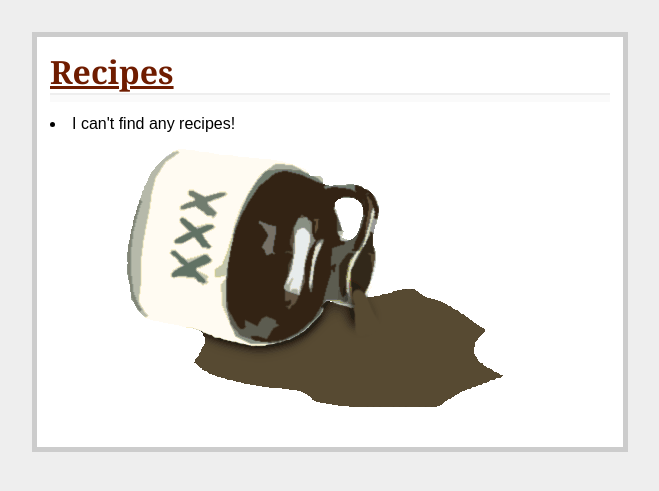
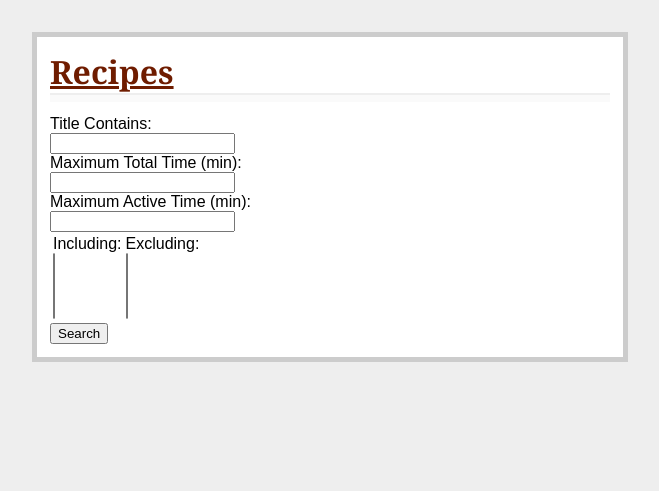
Before and after one commit to kylemarsh/recipelister, a Flask app: page / in a window 1280 px wide. Shown: the top 491 px of the page, without its empty margins (310-969 px from the left). Run offline with Flask 2, Linux system fonts and the light colour scheme; data that the repository does not hold is empty.

Commit message:
implement search by included/excluded labels
Added logic to the search filtering to include/exclude recipes with
specified labels in the search results.

Also changed index to route to the search page, rather than the full
catelog list.

```diff
--- a/recipelister/templates/layout.html
+++ b/recipelister/templates/layout.html
@@ -5,7 +5,7 @@
 </script>
 <link rel=stylesheet type=text/css href="{{ url_for('static', filename='style.css') }}">
 <div class=page>
-	<h1><a class='title' href="{{ url_for('index') }}">Recipes</a></h1>
+	<h1><a class='title' href="{{ url_for('search') }}">Recipes</a></h1>
 	<div class=metanav>
 	</div>
 	{% for message in get_flashed_messages() %}
--- a/recipelister/templates/search.html
+++ b/recipelister/templates/search.html
@@ -20,16 +20,21 @@
 		{{ render_errors(form.max_active_time) }}
 	</div>
 	<div id="labels">
-		<!-- TODO: javascripty 2-pane list -->
+		<!-- TODO: good boolean UI?? -->
+		<table><tr>
+		<td>
 		{{ form.included_labels.label() }}:
 		<br />
 		{{ form.included_labels }}
 		{{ render_errors(form.included_labels) }}
-		<br />
+		</td>
+		<td>
 		{{ form.excluded_labels.label() }}:
 		<br />
 		{{ form.excluded_labels }}
 		{{ render_errors(form.excluded_labels) }}
+		</td>
+		</tr></table>
 	</div>
 	<input type="submit" value="Search">
 </form>
--- a/recipelister/views.py
+++ b/recipelister/views.py
@@ -1,6 +1,6 @@
 from flask import abort, render_template, redirect, request, session, url_for
 from flask_wtf import Form
-from sqlalchemy import or_
+from sqlalchemy import and_, or_
 from wtforms import IntegerField, HiddenField, TextField, TextAreaField
 from wtforms import PasswordField
 from wtforms.ext.sqlalchemy.fields import QuerySelectMultipleField
@@ -12,9 +12,9 @@ from recipelister.helpers import login_required
 from recipelister.helpers import is_safe_url, get_redirect_target
 
 
-@app.route("/")
-def index():
-    return render_template('index.html', recipes=Recipe.query.all())
+@app.route("/recipe/all")
+def show_all():
+    return render_template('list.html', recipes=Recipe.query.all())
 
 
 @app.route("/recipe/<recipe_id>")
@@ -97,6 +97,8 @@ def remove_label_from_recipe(recipe_id, label_id):
     return redirect(url_for('edit_recipe', recipe_id=recipe.recipe_id))
 
 
+@app.route("/")
+@app.route("/index")
 @app.route("/search")
 def search():
     form = SearchForm(request.args)
@@ -108,6 +110,8 @@ def search():
     max_active_time = form.max_active_time.data
     max_total_time = form.max_total_time.data
     fragments = form.title_fragments.data.split()
+    included_labels = form.included_labels.data
+    excluded_labels = form.excluded_labels.data
 
     query = Recipe.query
     if max_active_time is not None:
@@ -117,11 +121,13 @@ def search():
     if fragments is not None:
         query = query.filter(
             or_(*[Recipe.title.contains(x) for x in fragments]))
+    if included_labels is not None:
+        query = query.filter(and_(
+            *[Recipe.labels.contains(l) for l in included_labels]))
+    for label in excluded_labels:
+        query = query.filter(~Recipe.labels.contains(label))
 
-    # TODO With included_labels
-    # TODO Without excluded_labels
-
-    return render_template('index.html', recipes=query.all())
+    return render_template('list.html', recipes=query.all())
 
 
 @app.route('/login', methods=['GET', 'POST'])
@@ -138,14 +144,14 @@ def login():
             form.password.errors.append(u'Invalid password')
         else:
             session['logged_in'] = True
-            return form.redirect('index')
+            return form.redirect('search')
     return render_template('login.html', form=form)
 
 
 @app.route('/logout')
 def logout():
     session.pop('logged_in', None)
-    return redirect(url_for('index'))
+    return redirect(url_for('search'))
 
 
 @app.errorhandler(404)
@@ -154,6 +160,7 @@ def page_not_found(error):
 
 
 #TODO: Set up validators
+#TODO: Set up sane default sizes
 class AddRecipeForm(Form):
     recipe_id = HiddenField('Recipe ID')
     title = TextField('Title', validators=[DataRequired()])
@@ -163,6 +170,7 @@ class AddRecipeForm(Form):
     labels = QuerySelectMultipleField(query_factory=lambda: Label.query.all())
 
 
+#TODO: set up sane default sizes
 class SearchForm(Form):
     title_fragments = TextField('Title Contains', validators=[Optional()])
     max_active_time = IntegerField(
@@ -172,11 +180,11 @@ class SearchForm(Form):
         'Maximum Total Time (min)',
         validators=[Optional()])
     included_labels = QuerySelectMultipleField(
-        'Tagged with all of',
+        'Including',
         validators=[Optional()],
         query_factory=lambda: Label.query.all())
     excluded_labels = QuerySelectMultipleField(
-        'Not tagged with any of',
+        'Excluding',
         validators=[Optional()],
         query_factory=lambda: Label.query.all())
 
@@ -192,7 +200,7 @@ class RedirectingForm(Form):
         if not self.forward_to.data:
             self.forward_to.data = get_redirect_target() or ''
 
-    def redirect(self, endpoint='index', **values):
+    def redirect(self, endpoint='search', **values):
 
         if is_safe_url(self.forward_to.data):
             return redirect(self.forward_to.data)
```
Also changed, not shown: recipelister/templates/list.html (renamed from recipelister/templates/index.html).
